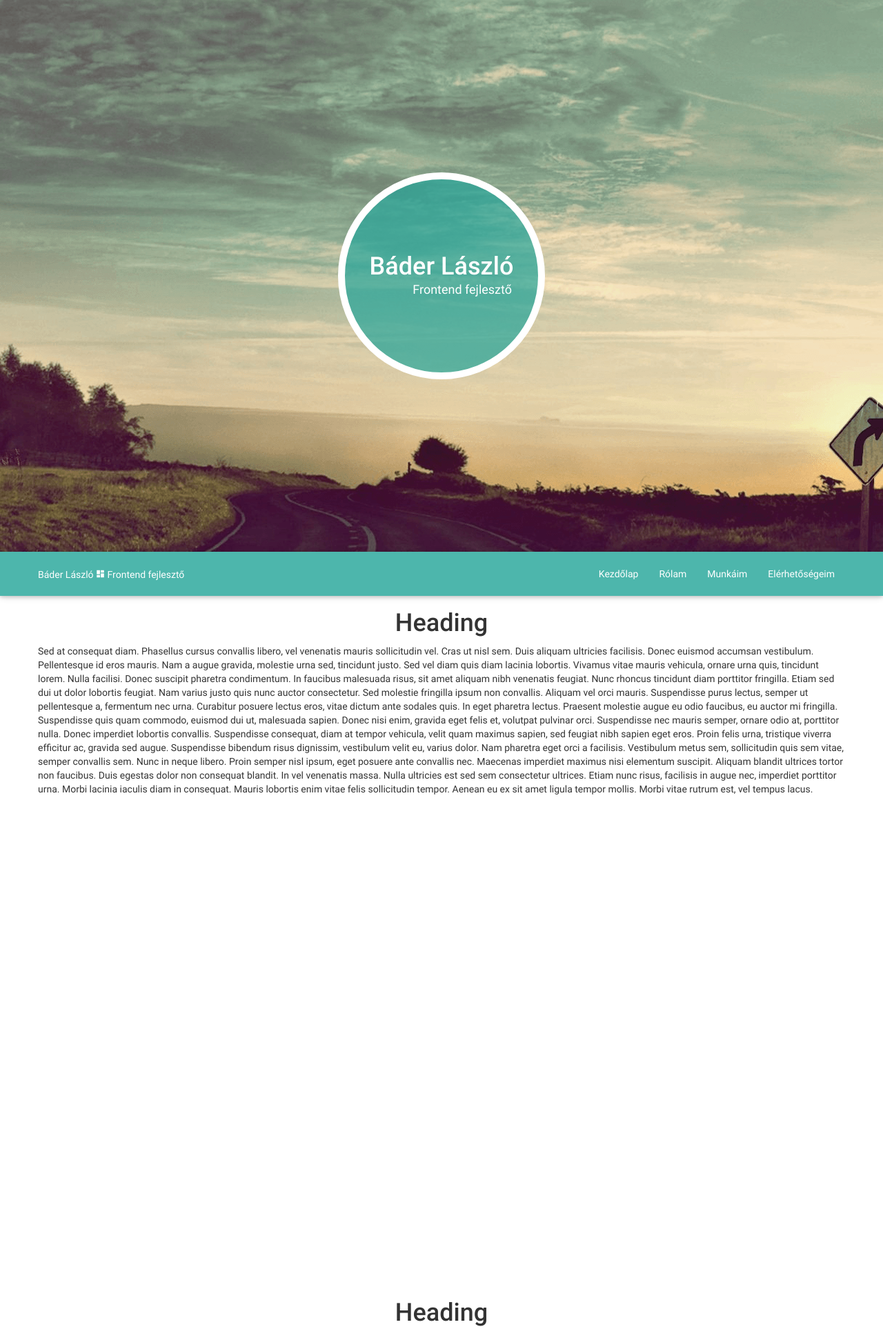
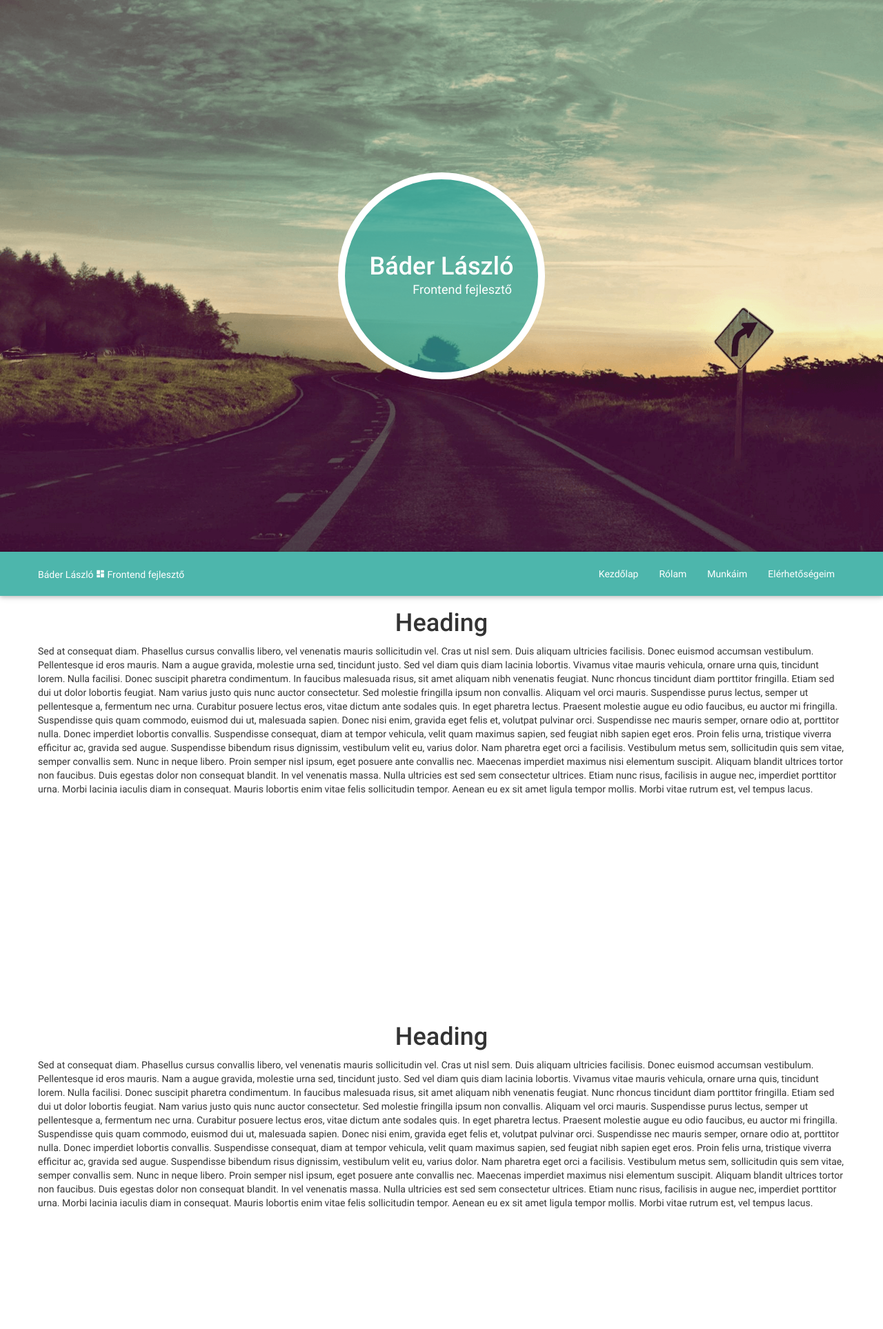
Before and after one commit to drax18/DraxNewCV, a PHP site: page / in a window 1280 px wide. Shown: the top 1927 px of the page at 69% size. Run offline with PHP 8.4, Linux system fonts and the light colour scheme.

Commit message:
lassan kész..

```diff
--- a/page/css/main.css
+++ b/page/css/main.css
@@ -28,31 +28,45 @@ a:hover, a:focus{
 .opacity{
     opacity: 0;
 }
-/* Header css */
+/* Header css */ /*
 .myname .parallax-container{
     position: relative;
     overflow: hidden;
     height: 100%;
     display: table-cell;
     vertical-align: middle;
-}
+} */
 .myname{
     z-index: 1000;
+    width: 100%;
+    height: 100%;
+    background-attachment: fixed;
+    background-image: url(../img/background1.png);
+    background-position: center center;
+    background-repeat: none;
+    -webkit-background-size: cover;
+    -moz-background-size: cover;
+    background-size: cover;
+    -o-background-size: cover;
     display: table;
-    width: 100%;
+}
+.myname > div{
+    display: table-cell;
+    vertical-align: middle;
 }
 .sub-myname{
+    display: table;
+    margin: 0 auto;
+}
+.sub-myname div{
+    display: table-cell;
+    vertical-align: middle;
     height: 300px;
     width: 300px;
     margin: 0px auto;
     border-radius: 50%;
     border:10px solid white;
     background-color: rgba(38,166,154,0.7);
-    display: table;
-}
-.sub-myname div{
-    display: table-cell;
-    vertical-align: middle;
 }
 .myname .parallax-container img{
     z-index: -1;
@@ -78,10 +92,7 @@ a:hover, a:focus{
 }
 
 .aboutme p{
-    -vendor-animation-delay: 0.5s;
-    animation-delay: 0.5s;
-    -webkit-animation-delay: 0.5s;
-    -moz-animation-delay: 0.5s;
+
 
 }
 /* */
--- a/page/includes/index.php
+++ b/page/includes/index.php
@@ -1,12 +1,11 @@
 <header class="myname" id="anchor-home">
-    <div class="parallax-container">
+    <div>
         <div class="sub-myname">
             <div>
                 <h1 class="animated fadeInLeft">Báder László</h1>
                 <span class="animated fadeInRight">Frontend fejlesztő</span>
             </div>
         </div>
-        <div class="parallax"><img alt="Background1" src="page/img/background1.png" /></div>
     </div>
 </header>
 <nav class="sticky teal lighten-2">
@@ -36,7 +35,7 @@
     </div>
 </nav>
 <main>
-    <section class="aboutme" id="anchor-aboutme" style="height: 1000px;">
+    <section class="aboutme" id="anchor-aboutme" style="height: 600px;">
         <div class="container">
             <h1 class="text-center opacity">Heading </h1>
             <p class="opacity"> Sed at consequat diam. Phasellus cursus convallis libero, vel venenatis mauris sollicitudin vel. Cras ut nisl sem. Duis aliquam ultricies facilisis. Donec euismod accumsan vestibulum. Pellentesque id eros mauris. Nam a augue gravida, molestie urna sed, tincidunt justo. Sed vel diam quis diam lacinia lobortis. Vivamus vitae mauris vehicula, ornare urna quis, tincidunt lorem. Nulla facilisi. Donec suscipit pharetra condimentum. In faucibus malesuada risus, sit amet aliquam nibh venenatis feugiat. Nunc rhoncus tincidunt diam porttitor fringilla. Etiam sed dui ut dolor lobortis feugiat.
@@ -47,7 +46,7 @@
 
         </div>
     </section>
-    <section class="myworks" id="anchor-myworks" style="height: 1000px;">
+    <section class="myworks" id="anchor-myworks" style="height: 600px;">
         <div class="container">
             <h1 class="text-center opacity">Heading </h1>
             <p class="opacity"> Sed at consequat diam. Phasellus cursus convallis libero, vel venenatis mauris sollicitudin vel. Cras ut nisl sem. Duis aliquam ultricies facilisis. Donec euismod accumsan vestibulum. Pellentesque id eros mauris. Nam a augue gravida, molestie urna sed, tincidunt justo. Sed vel diam quis diam lacinia lobortis. Vivamus vitae mauris vehicula, ornare urna quis, tincidunt lorem. Nulla facilisi. Donec suscipit pharetra condimentum. In faucibus malesuada risus, sit amet aliquam nibh venenatis feugiat. Nunc rhoncus tincidunt diam porttitor fringilla. Etiam sed dui ut dolor lobortis feugiat.
@@ -60,8 +59,9 @@
     </section>
 </main>
 <footer>
-    <section class="contactme" id="anchor-contactme" style="height: 1000px;">
+    <section class="contactme opacity" id="anchor-contactme" style="height: 600px;">
         <div class="container">
+            <h1 class="text-center">Heading </h1>
             <form class="">
                 <div class="input-field">
                     <i class="material-icons prefix">account_circle</i>
--- a/page/js/main.js
+++ b/page/js/main.js
@@ -15,11 +15,7 @@ $(document).ready(function () {
 
     $('.parallax').parallax(); // Parallax hátterek
 
-    $('.myname').height($(window).height());
 
-    $(window).on('resize', function () {
-        $('.myname').height($(window).height());
-    });
 
     $('a[href^="#"]').on('click', function (e) { // Animált anchor
         e.preventDefault();
@@ -33,6 +29,7 @@ $(document).ready(function () {
     });
     var $aboutme = $('.aboutme');
     var $myworks = $('.myworks');
+    var $contactme = $('.contactme');
 
     $aboutme.waypoint(function () {
         $('.aboutme h1').addClass('animated fadeInDown');
@@ -44,5 +41,10 @@ $(document).ready(function () {
         $('.myworks p').addClass('animated fadeInDown');
 
     }, {offset: '90%'});
+     $contactme.waypoint(function () {
+        $('.contactme').addClass('animated fadeInDown');
+
+
+    }, {offset: '90%'});
 
 });
```
